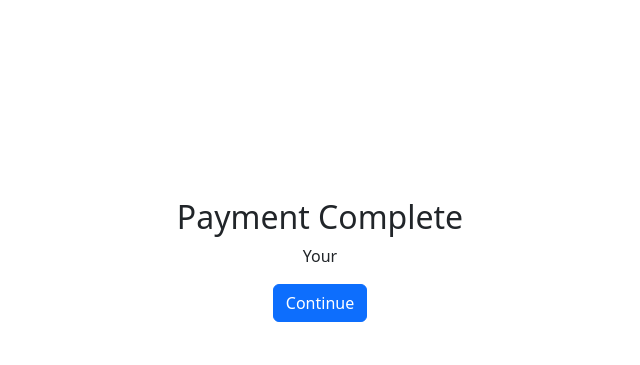
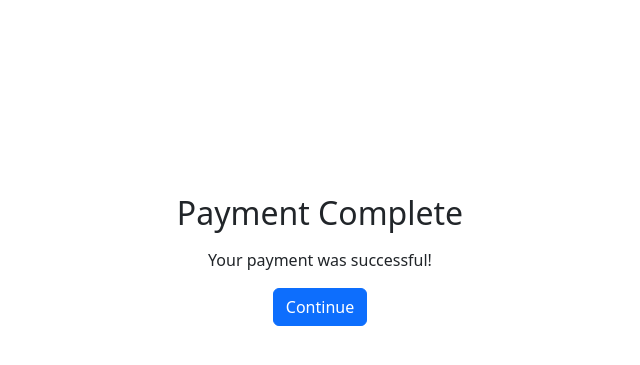
Before and after one commit to Arcaxio/serverside, a PHP site: page /payment_gateway.php in a window 1280 px wide. Shown: the part 140-505 px from the top of the page, without its empty margins (320-960 px from the left). Run offline with PHP 8.4, Linux system fonts and the light colour scheme.

Commit message:
fixed "payment was successful!" not being displayed

```diff
--- a/payment_gateway.php
+++ b/payment_gateway.php
@@ -61,7 +61,7 @@ if (isset($_POST['payment_method'])) {
                     </div>
                     <div class="text-center payment-success">
                         <h2>Payment Complete</h2>
-                        <p>Your <strong id="successPaymentMethod"></stong> payment was successful!</p>
+                        <p class="mt-3">Your <strong id="successPaymentMethod"></strong> payment was successful!</p>
                         <button class="btn btn-primary" onclick="redirectToIndex()">Continue</button>
                     </div>
                 </div>
```
